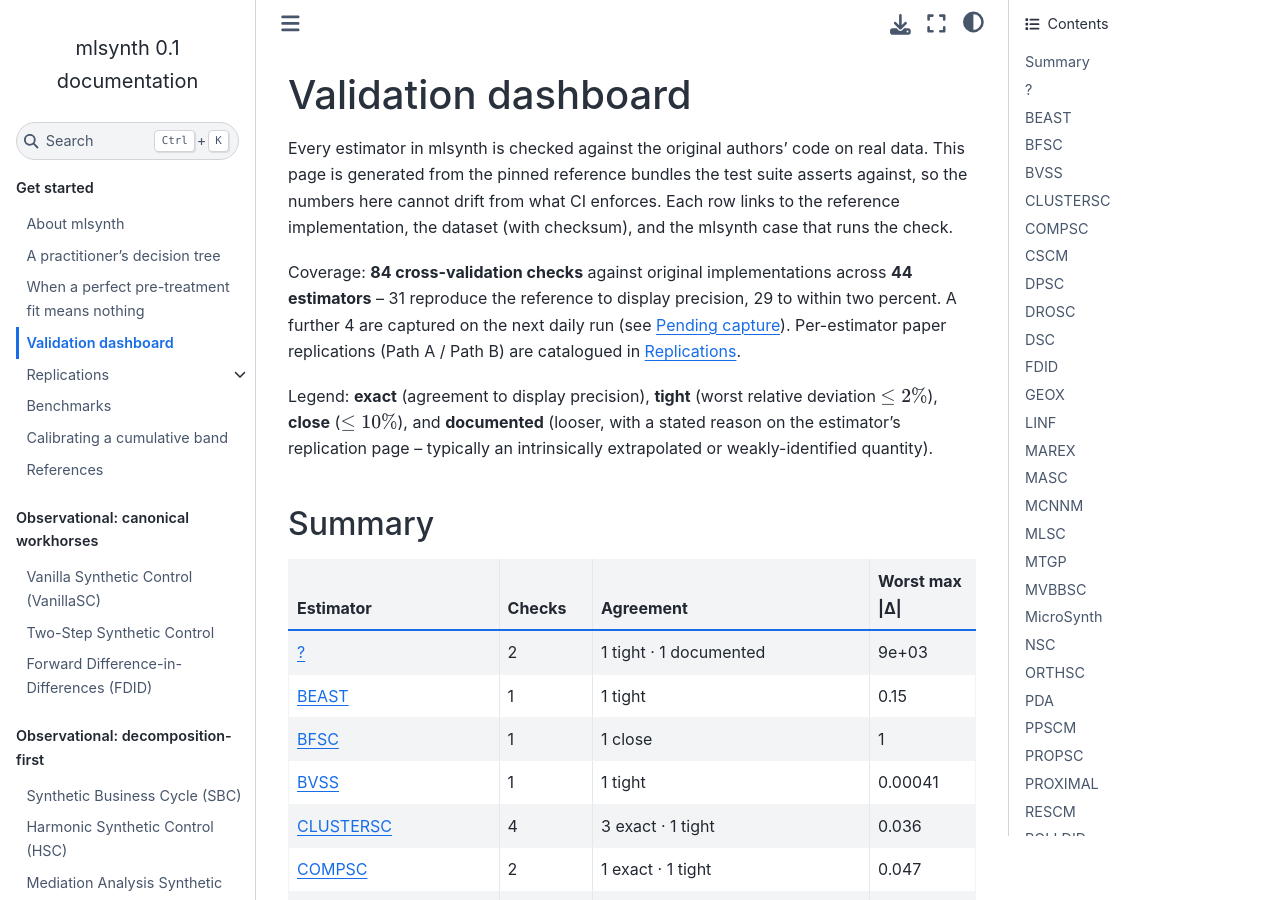
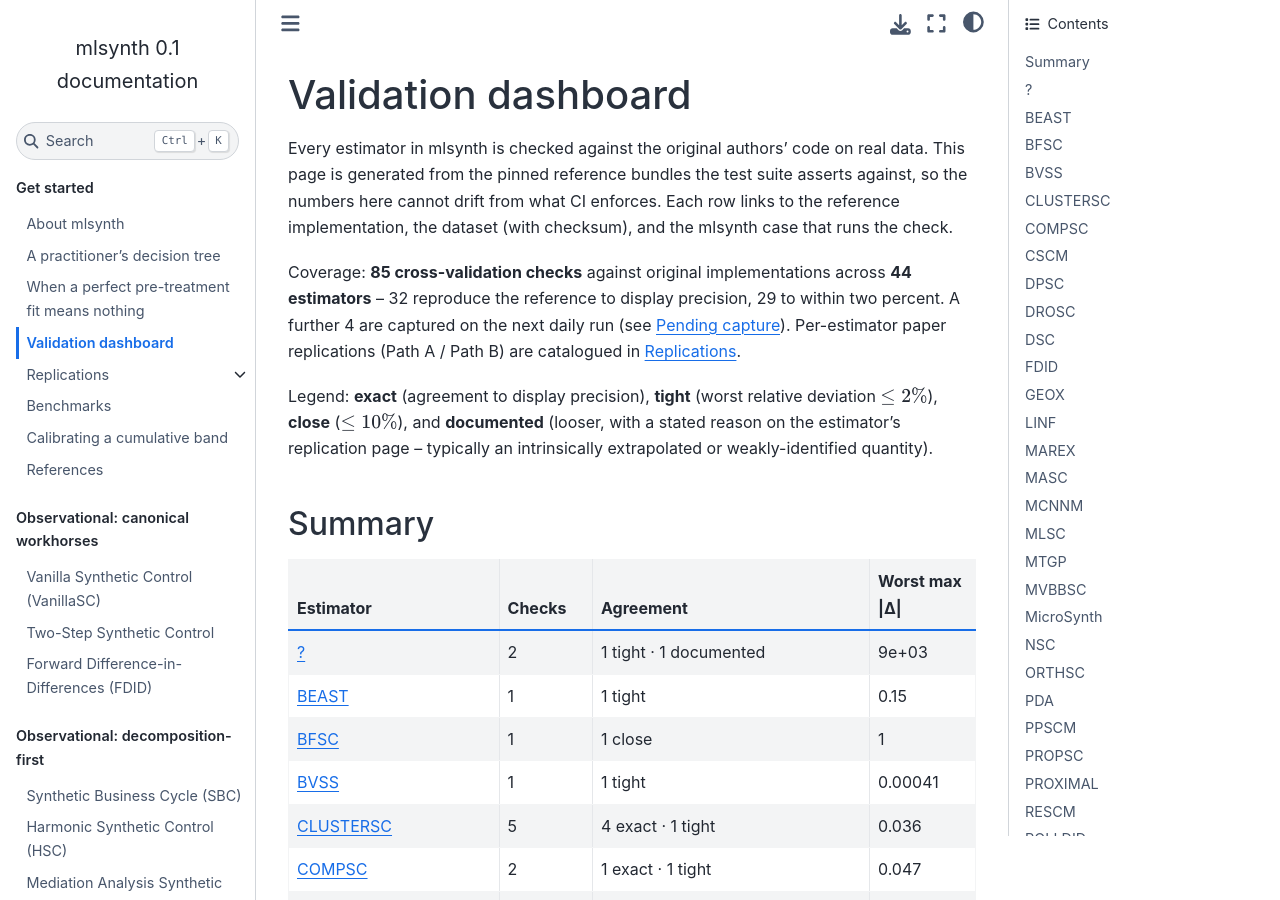
Before and after one commit to jgreathouse9/mlsynth, a Sphinx documentation site: the page built from docs/validation.rst, in a window 1280 px wide and 900 px high. Built offline with Sphinx 7.4.7 and the Sphinx Book theme 1.1.4, drawn with Linux system fonts in a browser that asks for light colours; pages that are not in the unit, such as notebooks, are missing from menus; some of the changed text lies outside the part shown.

Commit message:
benchmarks: refresh validation dashboard [skip ci]

```diff
--- a/docs/validation.rst
+++ b/docs/validation.rst
@@ -9,8 +9,8 @@ test suite asserts against, so the numbers here cannot drift from what CI
 enforces. Each row links to the reference implementation, the dataset (with
 checksum), and the mlsynth case that runs the check.
 
-Coverage: **84 cross-validation checks** against original
-implementations across **44 estimators** -- 31 reproduce the reference to display precision, 29 to
+Coverage: **85 cross-validation checks** against original
+implementations across **44 estimators** -- 32 reproduce the reference to display precision, 29 to
 within two percent. A further 4 are captured on the next daily run (see `Pending capture`_). Per-estimator paper replications (Path A / Path B) are catalogued in :doc:`replications`.
 
 Legend: **exact** (agreement to display precision), **tight** (worst
@@ -46,8 +46,8 @@ Summary
      - 1 tight
      - 0.00041
    * - :ref:`CLUSTERSC <val-clustersc>`
-     - 4
-     - 3 exact · 1 tight
+     - 5
+     - 4 exact · 1 tight
      - 0.036
    * - :ref:`COMPSC <val-compsc>`
      - 2
```
Also changed, not shown: other parts of docs/validation.rst (+6 -0 lines).
